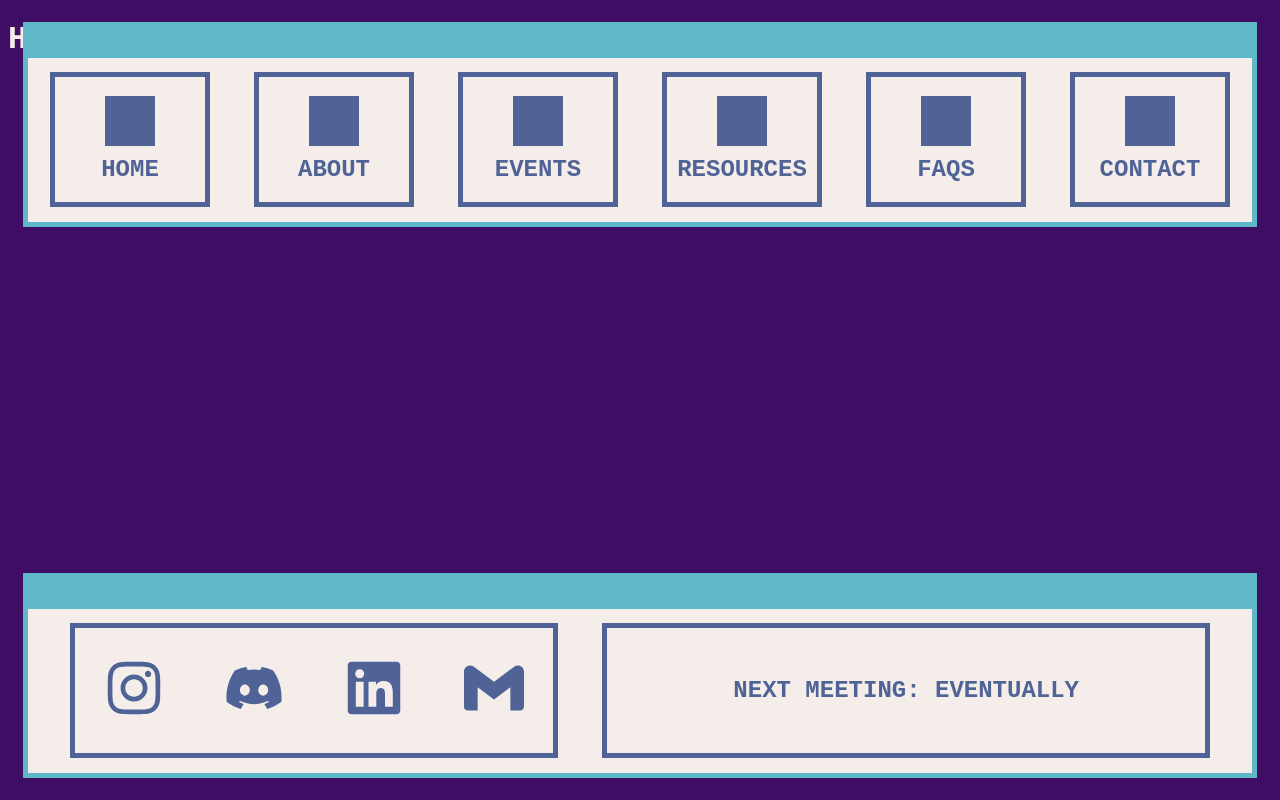
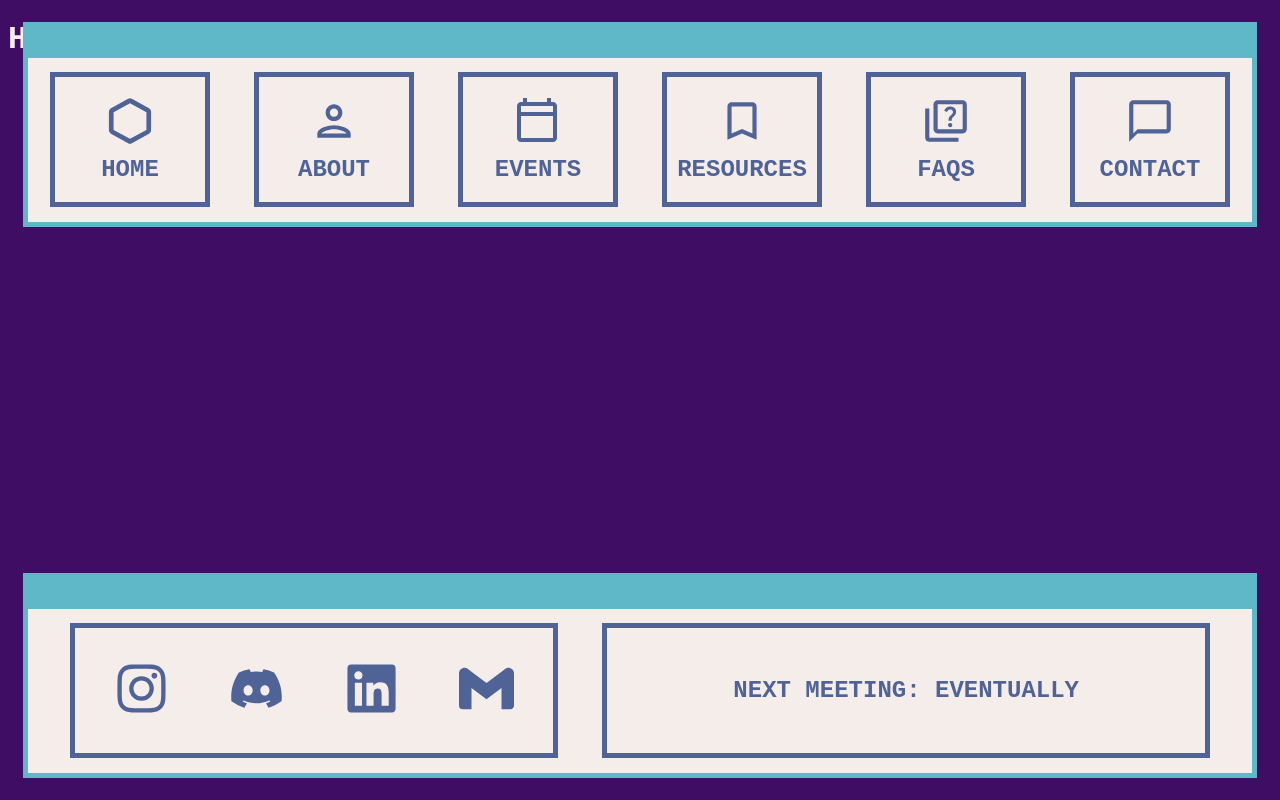
Before and after one commit to gabriel-s-e/AAISWebsite, a Next.js app: page / in a window 1280 px wide. Built offline with nearby package versions, Linux system fonts and the light colour scheme; a web font is replaced by a local one.

Commit message:
Added navbar icons (placeholder)

```diff
--- a/src/app/components/Bar.module.css
+++ b/src/app/components/Bar.module.css
@@ -68,7 +68,7 @@
 .shape {
     height: 50px;
     width: 50px;
-    background-color: #4f6397;
+    /* background-color: #4f6397; */
 }
 
 .marginshape {
@@ -104,4 +104,5 @@
     color: #4f6397;
     font-weight: 900;
     text-transform: uppercase;
+    text-decoration: none;
 }
--- a/src/app/components/footer.jsx
+++ b/src/app/components/footer.jsx
@@ -1,7 +1,7 @@
 import styles from "./Bar.module.css"
 import { FaDiscord, FaLinkedin, FaInstagram } from "react-icons/fa";
 import { SiGmail } from "react-icons/si";
-import { Link } from "react-router-dom";
+import Link from "next/link"
 
 export default function Footer() {
   return (
@@ -9,15 +9,15 @@ export default function Footer() {
       <div className={styles.links}>
         <div className={styles.linkbox}>
           <div className={styles.links}>
-            <a href="https://www.instagram.com/" target="_blank" className={styles.marginshape}> <FaInstagram size={60}/> </a>
-            <a href="https://discord.com/" target="_blank" className={styles.marginshape}> <FaDiscord size={60}/> </a>
-            <a href="https://www.linkedin.com/" target="_blank" className={styles.marginshape}> <FaLinkedin size={60}/> </a>
-            <a href="mailto:" target="_blank" className={styles.marginshape}> <SiGmail size={60}/> </a>
+            <a href="https://www.instagram.com/" target="_blank" className={styles.marginshape}> <FaInstagram size={55}/> </a>
+            <a href="https://discord.com/" target="_blank" className={styles.marginshape}> <FaDiscord size={55}/> </a>
+            <a href="https://www.linkedin.com/" target="_blank" className={styles.marginshape}> <FaLinkedin size={55}/> </a>
+            <a href="mailto:" target="_blank" className={styles.marginshape}> <SiGmail size={55}/> </a>
           </div>
         </div>
-        <div className={styles.meetbox}>
+        <Link href="/events" className={styles.meetbox}>
           Next meeting: Eventually
-        </div>
+        </Link>
       </div>
     </div>
   )
--- a/src/app/components/navbar.jsx
+++ b/src/app/components/navbar.jsx
@@ -1,5 +1,7 @@
 import Link from "next/link"
 import styles from "./Bar.module.css"
+import { PiHexagonBold } from "react-icons/pi";
+import { MdOutlineCalendarToday, MdOutlinePerson, MdOutlineQuiz, MdChatBubbleOutline, MdBookmarkBorder  } from "react-icons/md";
 
 export default function Navbar() {
   return (
@@ -7,27 +9,27 @@ export default function Navbar() {
       {/* <div className={styles.navbartop}></div> */}
       <div className={styles.links}>
         <Link href="/" className={styles.button}>
-          <div className={styles.shape}></div>
+          <div className={styles.shape}><PiHexagonBold size={50}/></div>
           <div className={styles.buttontitle}>Home</div>
         </Link>
         <Link href="/about" className={styles.button}>
-          <div className={styles.shape}></div>
+          <div className={styles.shape}><MdOutlinePerson size={50}/></div>
           <div className={styles.buttontitle}>About</div>
         </Link>
         <Link href="/events" className={styles.button}>
-          <div className={styles.shape}></div>
+          <div className={styles.shape}><MdOutlineCalendarToday size={48}/></div>
           <div className={styles.buttontitle}>Events</div>
         </Link>
         <Link href="/resources" className={styles.button}>
-          <div className={styles.shape}></div>
+          <div className={styles.shape}><MdBookmarkBorder size={50}/></div>
           <div className={styles.buttontitle}>Resources</div>
         </Link>
         <Link href="/FAQ" className={styles.button}>
-          <div className={styles.shape}></div>
+          <div className={styles.shape}><MdOutlineQuiz size={50}/></div>
           <div className={styles.buttontitle}>FAQs</div>
         </Link>
         <Link href="/contact" className={styles.button}>
-          <div className={styles.shape}></div>
+          <div className={styles.shape}><MdChatBubbleOutline size={50}/></div>
           <div className={styles.buttontitle}>Contact</div>
         </Link>
       </div>
```
